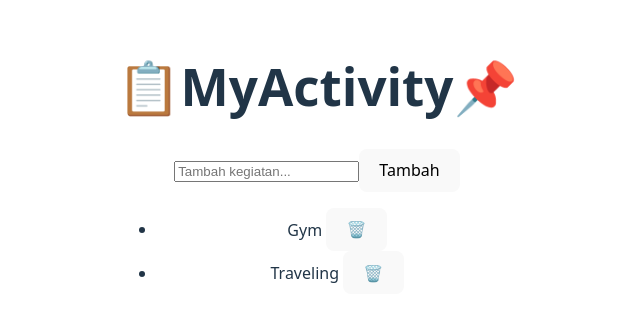
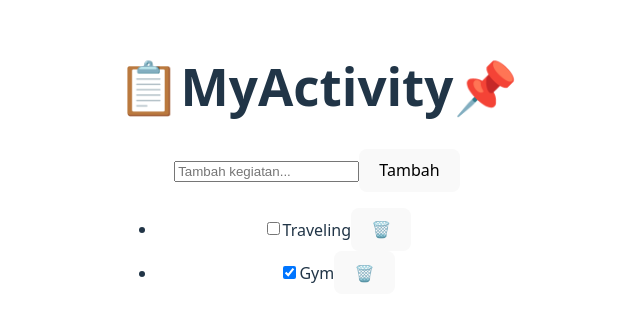
Before and after one commit to farisahcaca/32-pbk-uts-233510544, a Vue app: page / in a window 1280 px wide. Shown: the part 233-554 px from the top of the page, without its empty margins (323-963 px from the left). Built offline with nearby package versions, Linux system fonts and the light colour scheme.

Commit message:
Menambahkan checkbox untuk kegiatan yang telah selesai

```diff
--- a/src/App.vue
+++ b/src/App.vue
@@ -2,8 +2,8 @@
 import { ref } from 'vue'
 
 const daftarKegiatan = ref([
-  'Gym',
-  'Traveling',
+{ nama: 'Traveling', selesai: false },
+{ nama: 'Gym', selesai: true }
 ])
 // Data untuk input kegiatan baru
 const kegiatanBaru = ref('')
@@ -11,10 +11,14 @@
 // Function untuk tambah kegiatan
 function tambahKegiatan() {
   if (kegiatanBaru.value.trim() !== '') {
-    daftarKegiatan.value.push(kegiatanBaru.value)
-    kegiatanBaru.value = '' // Clear input setelah tambah
+    daftarKegiatan.value.push({
+      nama: kegiatanBaru.value,
+      selesai: false
+    })
+    kegiatanBaru.value = ''
   }
 }
+//Function untuk hapus kegiatan
 function hapusKegiatan(index) {
   if (confirm('Yakin ingin menghapus kegiatan ini?')) {
     daftarKegiatan.value.splice(index, 1)
@@ -36,7 +40,8 @@
     </form>
     <ul>
       <li v-for="(kegiatan, index) in daftarKegiatan" :key="index">
-        {{ kegiatan }}
+        <input type="checkbox" v-model="kegiatan.selesai" />
+        <span :class="{ selesai: kegiatan.selesai }">{{ kegiatan.nama }}</span>
         <button @click="hapusKegiatan(index)">🗑️</button>
       </li>
     </ul>
```
